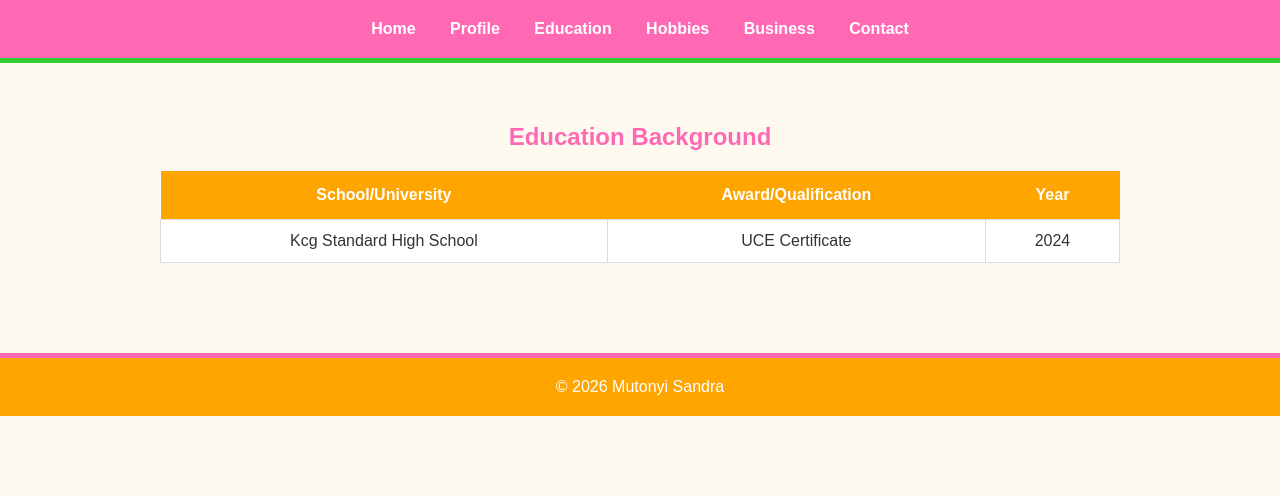
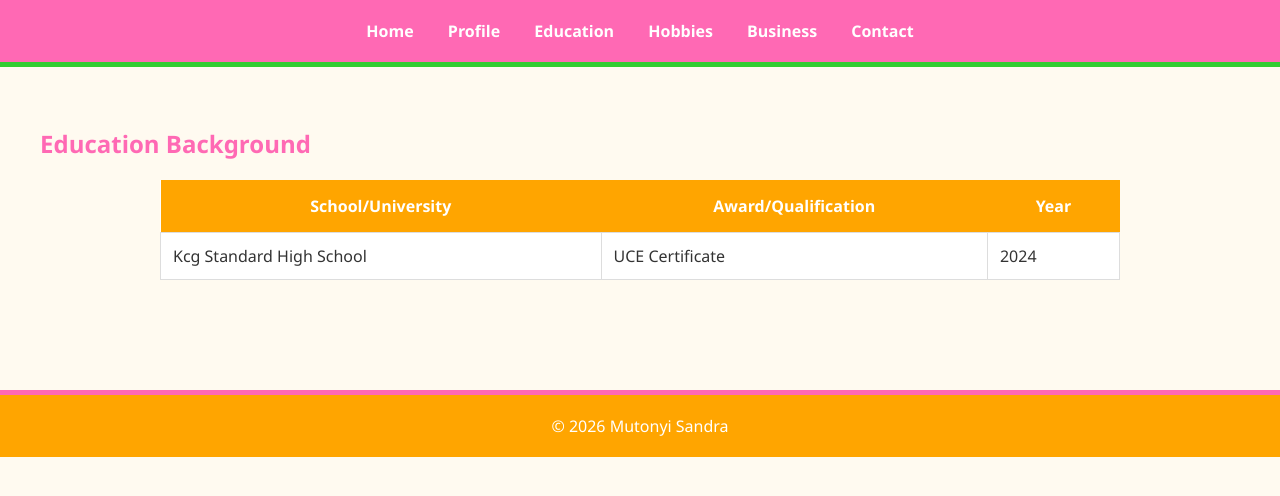
Before and after one commit to mutonyisandra/mutonyisandra.github.io, a plain HTML site: page Sandra/Education.html in a window 1280 px wide. Drawn offline with Linux system fonts and the light colour scheme.

Commit message:
Update Education.html

```diff
--- a/Sandra/Education.html
+++ b/Sandra/Education.html
@@ -3,22 +3,12 @@
 <head>
     <meta charset="utf-8">
     <title>Education | Mutonyi Sandra</title>
-    <link rel="stylesheet" href="style.css"> <style>
-        :root { --pink: #ff69b4; --lemon-green: #32cd32; --orange: #ffa500; }
-        body { font-family: sans-serif; margin: 0; background-color: #fffaf0; }
-        header { background-color: var(--pink); padding: 20px; text-align: center; border-bottom: 5px solid var(--lemon-green); }
-        .menu a { color: white; text-decoration: none; margin: 0 15px; font-weight: bold; }
-        .container { padding: 40px; text-align: center; }
-        table { width: 80%; margin: auto; border-collapse: collapse; background: white; }
-        th { background-color: var(--orange); color: white; padding: 15px; }
-        td { border: 1px solid #ddd; padding: 12px; }
-        footer { background-color: var(--orange); color: white; text-align: center; padding: 20px; margin-top: 50px; }
-    </style>
+    <link rel="stylesheet" href="style.css">
 </head>
 <body>
     <header>
         <div class="menu">
-         <a href="Index.html">Home</a>
+            <a href="index.html">Home</a>
             <a href="my profile.html">Profile</a>
             <a href="Education.html">Education</a>
             <a href="hobbies.html">Hobbies</a>
@@ -28,7 +18,8 @@
     </header>
 
     <div class="container">
-        <h2 style="color: var(--pink);">Education Background</h2>
+        <div style="width: 100%;">
+            <h2 style="color: var(--pink); margin-bottom: 20px;">Education Background</h2>
             <table>
                 <tr>
                     <th>School/University</th>
@@ -42,6 +33,8 @@
                 </tr>
             </table>
         </div>
+    </div>
+
     <footer>&copy; 2026 Mutonyi Sandra</footer>
 </body>
 </html>
```
Lines whose indentation alone changed are shown as unchanged.
